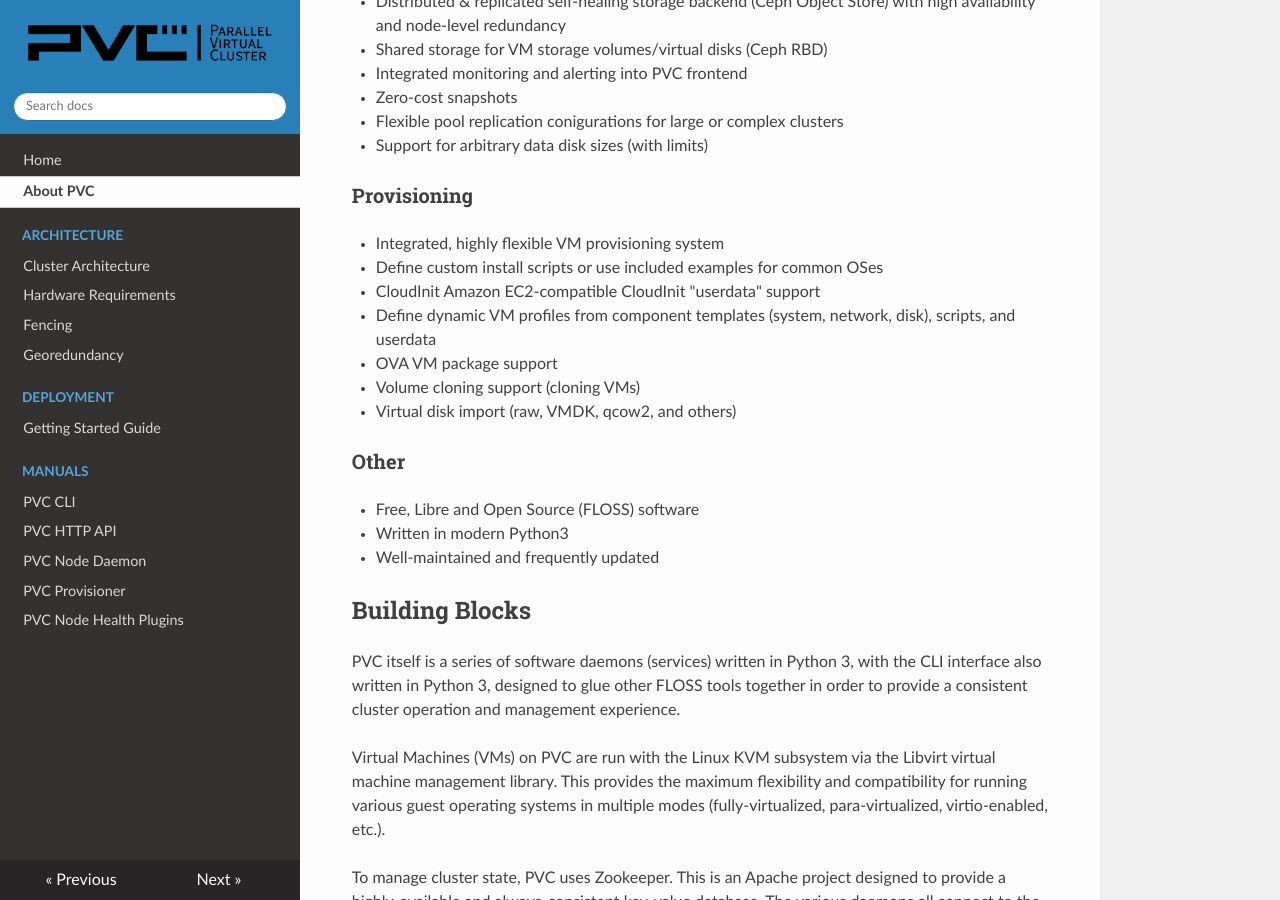
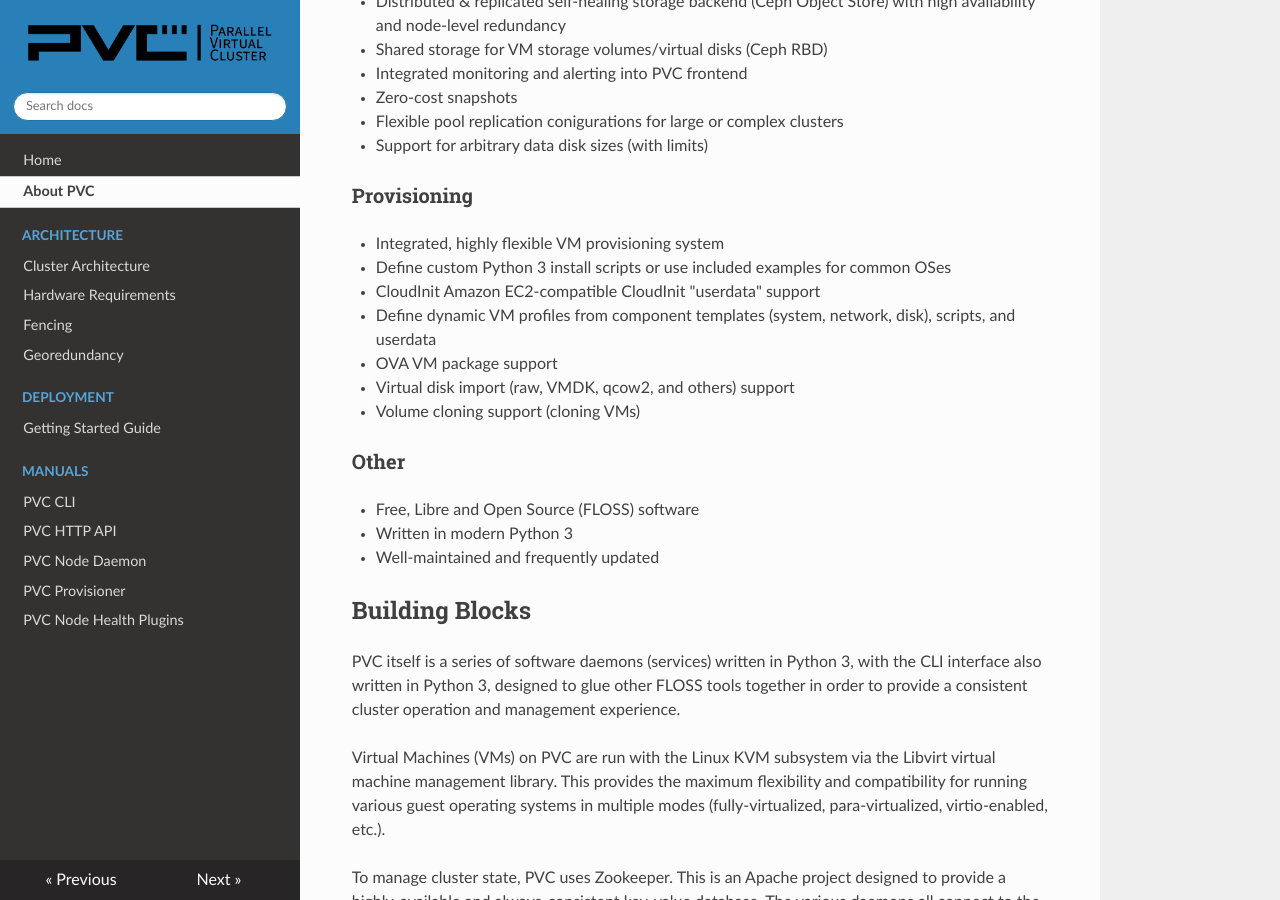
Before and after one commit to parallelvirtualcluster/docs, an MkDocs documentation site: the page built from docs/about-pvc.md, in a window 1280 px wide and 900 px high, scrolled down 2941 px. Built offline with MkDocs 1.6.1, drawn with Linux system fonts in a browser that asks for light colours; nearby versions of some CDN libraries.

Commit message:
Further point tweaks

```diff
--- a/docs/about-pvc.md
+++ b/docs/about-pvc.md
@@ -71,17 +71,17 @@
 ### Provisioning
 
 * Integrated, highly flexible VM provisioning system
-* Define custom install scripts or use included examples for common OSes
+* Define custom Python 3 install scripts or use included examples for common OSes
 * CloudInit Amazon EC2-compatible CloudInit "userdata" support
 * Define dynamic VM profiles from component templates (system, network, disk), scripts, and userdata
 * OVA VM package support
+* Virtual disk import (raw, VMDK, qcow2, and others) support
 * Volume cloning support (cloning VMs)
-* Virtual disk import (raw, VMDK, qcow2, and others)
 
 ### Other
 
 * Free, Libre and Open Source (FLOSS) software
-* Written in modern Python3
+* Written in modern Python 3
 * Well-maintained and frequently updated
 
 ## Building Blocks
```
